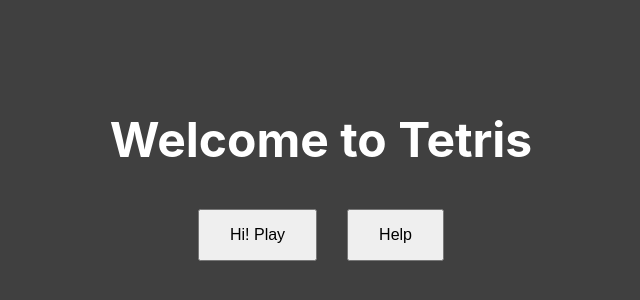
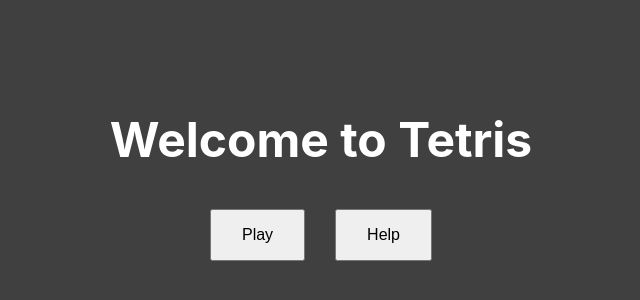
Before and after one commit to aesadev/tetris-game, a React (Create React App) app: page / in a window 1280 px wide. Shown: the part 216-516 px from the top of the page, without its empty margins (319-959 px from the left). Built offline with nearby package versions, Linux system fonts and the light colour scheme.

Commit message:
removes hi

```diff
--- a/src/components/welcome-screen/welcome-screen.js
+++ b/src/components/welcome-screen/welcome-screen.js
@@ -7,7 +7,7 @@ const WelcomeScreen = ({ setActiveComponent }) => {
 		<div className="welcome-screen">
 			<h1>Welcome to Tetris</h1>
 			<div className="buttons">
-				<button onClick={() => setActiveComponent('GameplayScreen')}>Hi! Play</button>
+				<button onClick={() => setActiveComponent('GameplayScreen')}>Play</button>
 				<button onClick={() => alert('Help information goes here.')}>Help</button>
 			</div>
 		</div>
```
